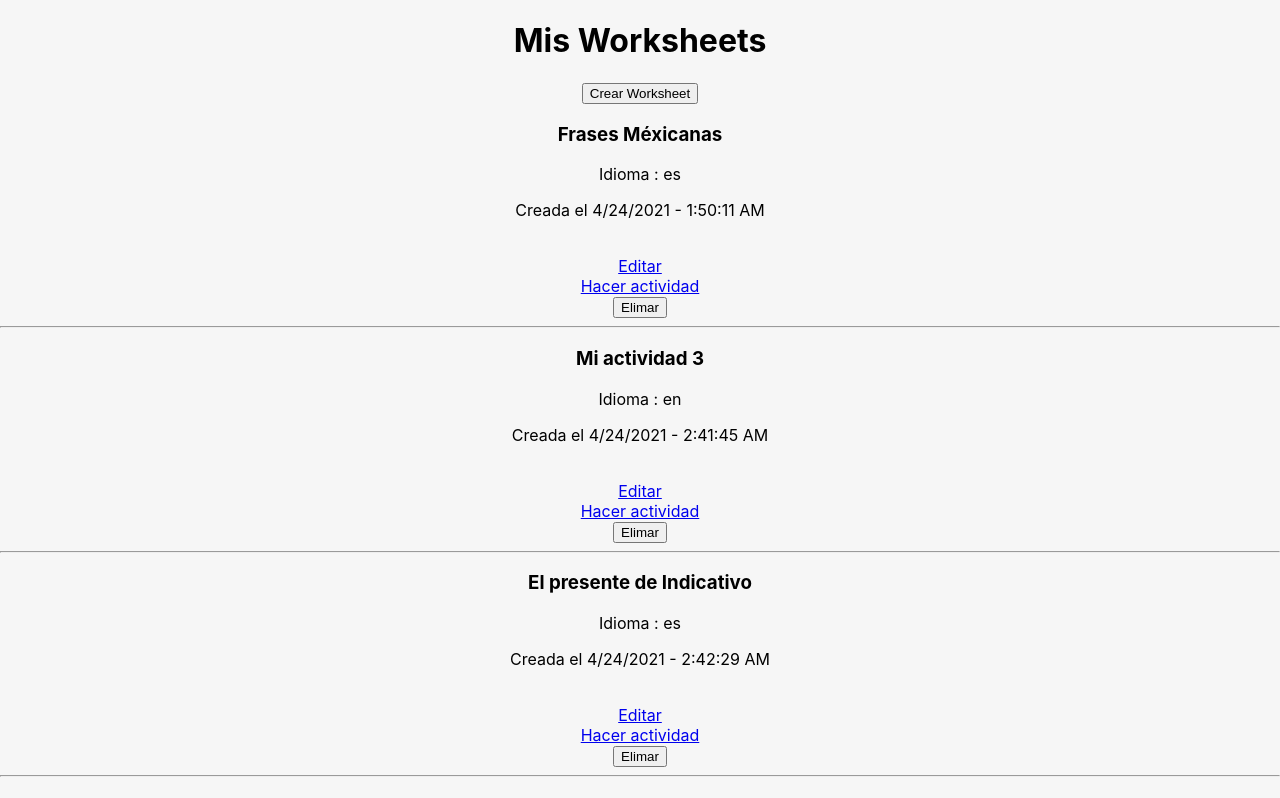
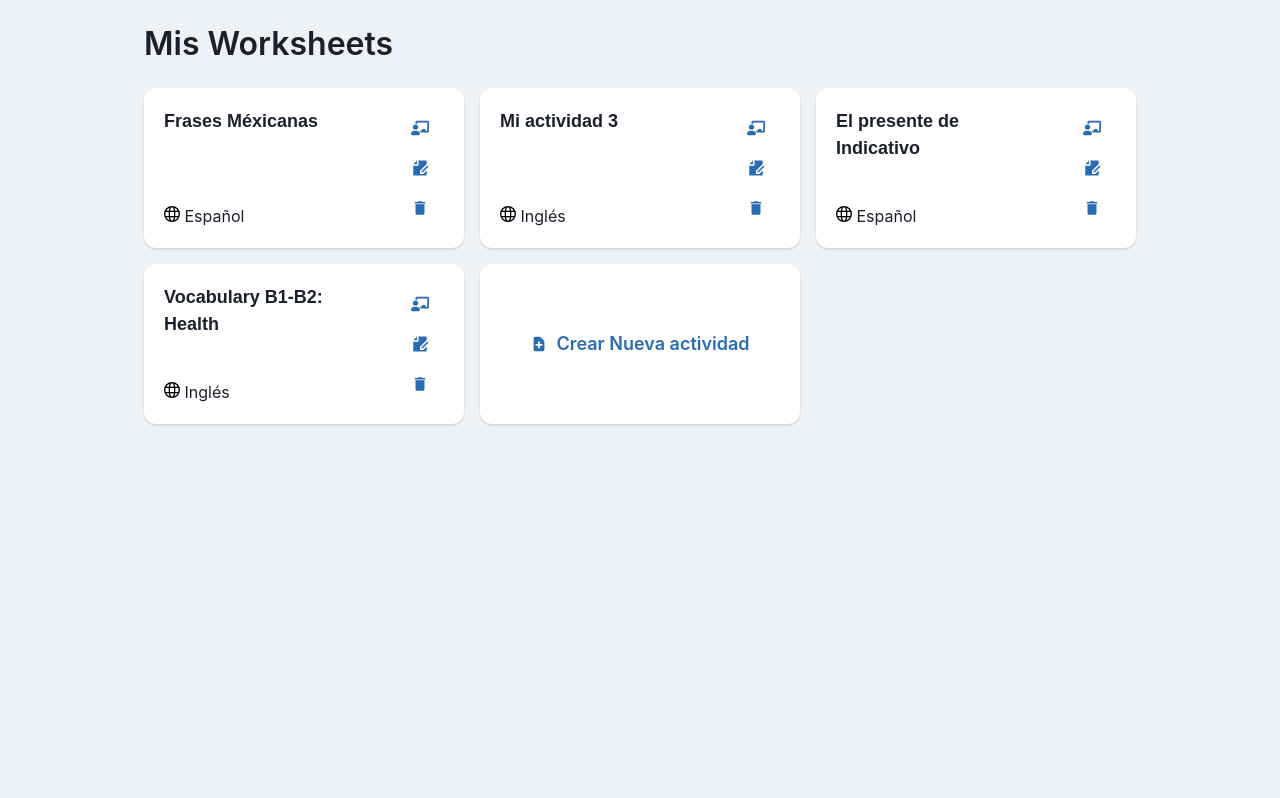
Before and after one commit to alejandro28100/langsheets, a React (Create React App) app: page / in a window 1280 px wide. Shown: the top 798 px of the page. Built offline with nearby package versions, Linux system fonts and the light colour scheme; data requests are answered from the project's data file.

Commit message:
Improve the Home page ui using Chakra UI

```diff
--- a/src/App.css
+++ b/src/App.css
@@ -1,38 +1,3 @@
-.App {
-  text-align: center;
+body {
+	background-color: #edf2f7 !important;
 }
-
-.App-logo {
-  height: 40vmin;
-  pointer-events: none;
-}
-
-@media (prefers-reduced-motion: no-preference) {
-  .App-logo {
-    animation: App-logo-spin infinite 20s linear;
-  }
-}
-
-.App-header {
-  background-color: #282c34;
-  min-height: 100vh;
-  display: flex;
-  flex-direction: column;
-  align-items: center;
-  justify-content: center;
-  font-size: calc(10px + 2vmin);
-  color: white;
-}
-
-.App-link {
-  color: #61dafb;
-}
-
-@keyframes App-logo-spin {
-  from {
-    transform: rotate(0deg);
-  }
-  to {
-    transform: rotate(360deg);
-  }
-}
--- a/src/App.js
+++ b/src/App.js
@@ -1,4 +1,7 @@
 import './App.css';
+
+import { ChakraProvider } from "@chakra-ui/react";
+
 import Home from "./pages/Home";
 import Form from "./pages/Form";
 import Practice from "./pages/Practice";
@@ -9,6 +12,7 @@ import { BrowserRouter as Router, Route, Switch } from "react-router-dom";
 function App() {
   return (
     <div className="App">
+      <ChakraProvider>
         <Router>
           <Switch>
             <Route path="/" exact component={Home} />
@@ -17,6 +21,7 @@ function App() {
             <Route path="*" component={NotFounded} />
           </Switch>
         </Router>
+      </ChakraProvider>
     </div>
   );
 }
--- a/src/components/WorksheetCard.js
+++ b/src/components/WorksheetCard.js
@@ -1,23 +1,82 @@
-import React from 'react'
+import React, { Fragment, useState, useRef } from 'react'
 import PropTypes from "prop-types"
+import { Text, Icon, ButtonGroup, IconButton, Button, Spacer, Flex, Tooltip, AlertDialog, AlertDialogBody, AlertDialogOverlay, AlertDialogContent, AlertDialogHeader, AlertDialogFooter } from "@chakra-ui/react"
+
+import { FaChalkboardTeacher } from "react-icons/fa"
+import { GrLanguage } from "react-icons/gr"
+import { MdDelete } from "react-icons/md";
+import { RiFileEditFill } from "react-icons/ri"
+
+
+const LANGUAGES = {
+    es: "Español",
+    en: "Inglés",
+    fr: "Francés",
+    ru: "Ruso",
+    de: "Alemán",
+    ja: "Japonés",
+    zh: "Chino"
+}
 
 function WorksheetCard({ lang, title, id, createdAt, deleteSheet }) {
-    const date = new Date(createdAt);
-    const days = date.toLocaleDateString();
-    const hours = date.toLocaleTimeString();
+    const [isAlertOpen, setIsAlertOpen] = useState(false);
+    const onClose = () => setIsAlertOpen(false);
+    const cancelRef = useRef();
+
     return (
-        <div>
-            <h3>{title}</h3>
-            <p>Idioma : {lang}</p>
-            <p>Creada el {days} - {hours} </p>
-            <br />
-            <a href={`http://localhost:3000/worksheets/${id}/edit`}>Editar</a>
-            <br />
-            <a href={`http://localhost:3000/worksheets/${id}/practice`}>Hacer actividad</a>
-            <br />
-            <button onClick={e => deleteSheet(id)}>Elimar</button>
-            <hr />
-        </div>
+        <Fragment>
+
+            <Flex boxShadow="base" background="white" height="40" borderRadius="xl">
+                <Flex padding="5" flexDirection="column">
+                    <Text fontFamily="sans-serif" fontSize="large" fontWeight="semibold">{title}</Text>
+                    <Spacer />
+                    <Text> <Icon as={GrLanguage} /> {LANGUAGES[lang]} </Text>
+                </Flex>
+                <Spacer />
+                <Flex pr="5" py="5">
+                    <ButtonGroup as={Flex} flexDirection="column" alignItems="center" justifyContent="space-evenly" spacing="0" size="lg" colorScheme="blue" variant="ghost">
+
+                        <Tooltip hasArrow label="Comenzar Actividad" >
+                            <IconButton as="a" href={`http://localhost:3000/worksheets/${id}/practice`} icon={<Icon as={FaChalkboardTeacher} />} />
+                        </Tooltip>
+
+                        <Tooltip hasArrow label="Editar Actividad">
+                            <IconButton as="a" href={`http://localhost:3000/worksheets/${id}/edit`} icon={<Icon as={RiFileEditFill} />} />
+                        </Tooltip>
+
+                        <Tooltip hasArrow label="Eliminar Actividad">
+                            <IconButton onClick={e => setIsAlertOpen(true)} icon={<Icon as={MdDelete} />} />
+                        </Tooltip>
+                    </ButtonGroup>
+                </Flex>
+            </Flex >
+            <AlertDialog
+                isOpen={isAlertOpen}
+                leastDestructiveRef={cancelRef}
+                onClose={onClose}
+            >
+                <AlertDialogOverlay>
+                    <AlertDialogContent>
+                        <AlertDialogHeader fontSize="lg" fontWeight="bold">
+                            Eliminar Actividad
+                        </AlertDialogHeader>
+
+                        <AlertDialogBody>
+                            ¿Estás seguro de querer borrar esta actividad? Esta acción es irreversible.
+                        </AlertDialogBody>
+
+                        <AlertDialogFooter>
+                            <Button ref={cancelRef} onClick={onClose}>
+                                Cancelar
+                            </Button>
+                            <Button colorScheme="red" onClick={e => deleteSheet(id)} ml={3}>
+                                Eliminar
+                            </Button>
+                        </AlertDialogFooter>
+                    </AlertDialogContent>
+                </AlertDialogOverlay>
+            </AlertDialog>
+        </Fragment>
     )
 }
 
--- a/src/pages/Home.js
+++ b/src/pages/Home.js
@@ -2,7 +2,11 @@ import React, { useState, useEffect } from 'react'
 import { useHistory } from "react-router-dom"
 import { v4 as uuid } from "uuid";
 
+import { Box, Grid, Container, Text, Flex, Icon, Button } from "@chakra-ui/react"
+
 import WorksheetCard from "../components/WorksheetCard";
+
+import { HiDocumentAdd } from "react-icons/hi";
 import { serializeSlateContent } from '../utils';
 
 function request({ url, method, body }) {
@@ -32,9 +36,9 @@ const Home = () => {
         })
     }, [])
 
-    useEffect(() => {
-        console.log("Worksheets", worksheets);
-    }, [worksheets])
+    // useEffect(() => {
+    //     console.log("Worksheets", worksheets);
+    // }, [worksheets])
 
     async function handleCreateWorksheet() {
         const body = {
@@ -88,20 +92,30 @@ const Home = () => {
     }
 
     return (
-        <div>
-            <h1>Mis Worksheets</h1>
-            <button onClick={worksheetsHandler.createSheet}>Crear Worksheet</button>
+        <Container maxW="container.lg">
+            <Text fontSize="xx-large" fontWeight="semibold" my="5"> Mis Worksheets </Text>
+
             {
                 worksheets.length !== 0
-                    ? worksheets.map(worksheet =>
-                        <WorksheetCard
-                            key={worksheet.id}
-                            {...{ ...worksheet, ...worksheetsHandler }}
-                        />)
+                    ? (
+                        <Grid
+                            gap="4"
+                            templateColumns={["1fr", "repeat(2,1fr)", "repeat(3,1fr)"]}
+                        >
+                            {worksheets.map(worksheet =>
+                                <WorksheetCard
+                                    key={worksheet.id}
+                                    {...{ ...worksheet, ...worksheetsHandler }}
+                                />)
+                            }
+                            <Flex as={Button} colorScheme="blue" variant="ghost" background="white" onClick={worksheetsHandler.createSheet} leftIcon={<Icon as={HiDocumentAdd} />} size="lg" boxShadow="base" height="40" borderRadius="xl">
+                                Crear Nueva actividad
+                                </Flex>
+                        </Grid>
+                    )
                     : <h3>Aun no has creado una worksheet</h3>
             }
-
-        </div>
+        </Container>
     )
 }
 
```
Also changed, not shown: package.json (+19 -3 lines), 1 other file (tests, documents, lock files or other folders). Lines whose indentation alone changed are shown as unchanged.
